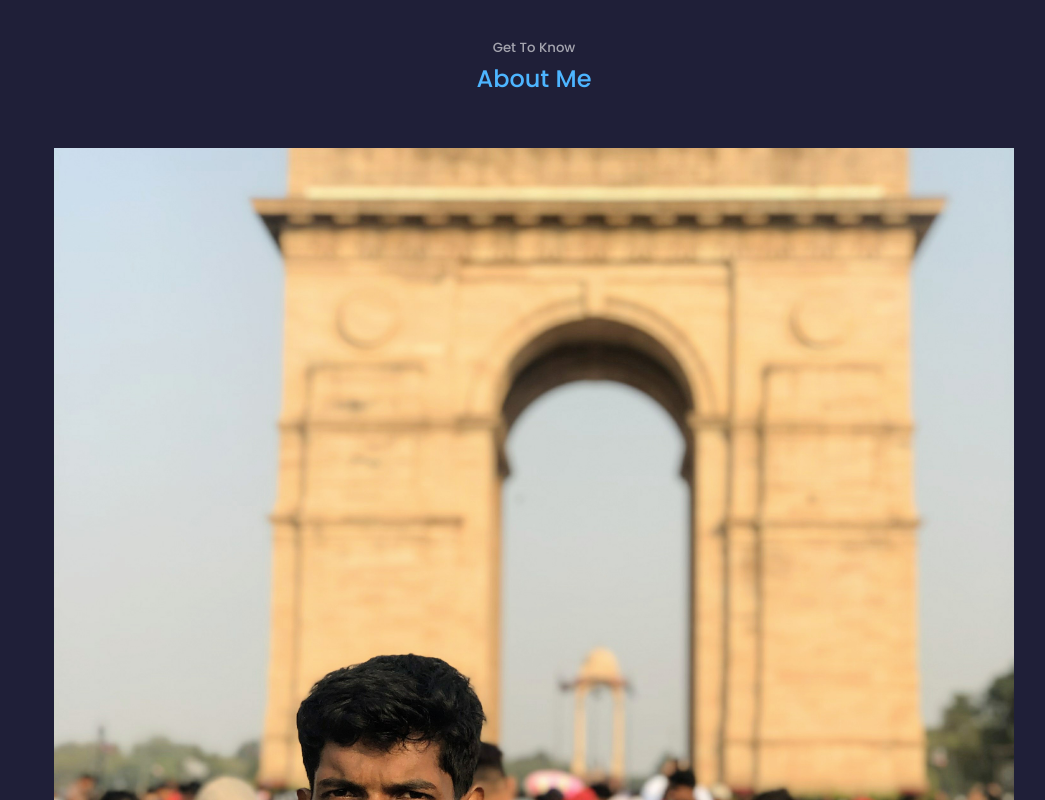
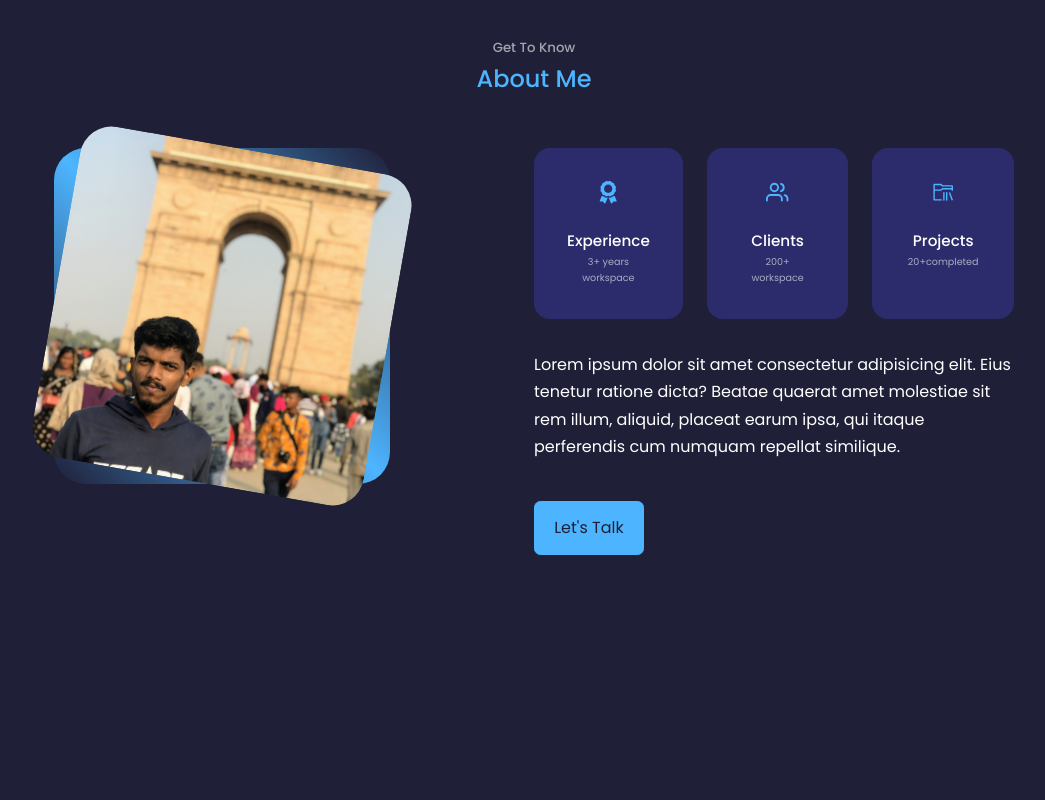
Before and after one commit to mohamedfazilk/React-Portfolio, a React (Create React App) app: page / in a window 1280 px wide. Shown: the part 940-1740 px from the top of the page, without its empty margins (106-1151 px from the left). Built offline with nearby package versions, Linux system fonts and the light colour scheme.

Commit message:
place the design for about component

```diff
--- a/src/components/about/About.jsx
+++ b/src/components/about/About.jsx
@@ -2,6 +2,8 @@ import React from 'react';
 import './about.css';
 import ME from '../../assets/fas.jpg';
 import {FaAward} from 'react-icons/fa';
+import {FiUsers} from 'react-icons/fi';
+import {VscFolderLibrary} from 'react-icons/vsc';
 
 const about = () => {
   return (
@@ -14,17 +16,35 @@ const about = () => {
           <div className="about__me-image">
           <img src={ME} alt="ME" />
           </div>
-
         </div>
 
         <div className="about__content">
           <div className="about__cards">
-            <div className="about__card">
+            <article className="about__card">
               <FaAward className='about__icon'/>
               <h5>Experience</h5>
-              <small>Currently working</small>
-            </div>
+              <small>3+ years workspace </small>
+            </article>
+
+            <article className="about__card">
+              <FiUsers className='about__icon'/>
+              <h5>Clients</h5>
+              <small>200+ workspace</small>
+            </article>
+
+            <article className="about__card">
+              <VscFolderLibrary className='about__icon'/>
+              <h5>Projects</h5>
+              <small>20+completed</small>
+            </article>
           </div>
+
+          <p>Lorem ipsum dolor sit amet consectetur adipisicing elit.
+              Eius tenetur ratione dicta? Beatae quaerat amet molestiae
+               sit rem illum, aliquid, placeat earum ipsa, qui itaque perferendis
+                cum numquam repellat similique.</p>
+
+          <a href="#contact" className='btn btn-primary'>Let's Talk</a>
 
         </div>
       </div>
--- a/src/components/about/about.css
+++ b/src/components/about/about.css
@@ -0,0 +1,71 @@
+.about-container {
+
+    display: grid;
+    grid-template-columns: 35% 50%;
+    gap:15%;
+
+}
+
+.about__me {
+    width:100%;
+    aspect-ratio: 1/1;
+    border-radius: 2rem;
+    background: linear-gradient(45deg,transparent,var(--color-primary),transparent);
+    display: grid;
+    place-items: center;
+}
+
+.about__me-image {
+    border-radius:  2rem;
+    overflow: hidden;
+    transform: rotate(10deg);
+
+}
+
+.about__me-image:hover {
+    transform: rotate(0deg);
+    transition: var(--transition);
+}
+
+.about__cards {
+    display: grid;
+    grid-template-columns: repeat(3, 1fr);
+    gap:1.5rem;
+}
+
+.about__card {
+    background: var(--color-bg-variant);
+    border: 1px solid transparent;
+    border-radius: 1rem;
+    padding: 2rem;
+    text-align: center;
+    transition: var(--transition);
+
+}
+
+.about__card:hover {
+    background: transparent;
+    border-color: var(--color-primary-variant);
+    cursor:default
+}
+
+.about__icon {
+    color: var(--color-primary);
+    font-size: 1.4rem;
+    margin-bottom: 1rem;
+}
+
+.about__card h5 {
+    font-size: 0.95rem;
+}
+
+.about__card small {
+    font-size: 0.6rem;
+    color: var(--color-light);
+    display: list-item
+
+}
+
+.about__content p {
+    margin: 2rem 0 2.6rem;
+}
```
